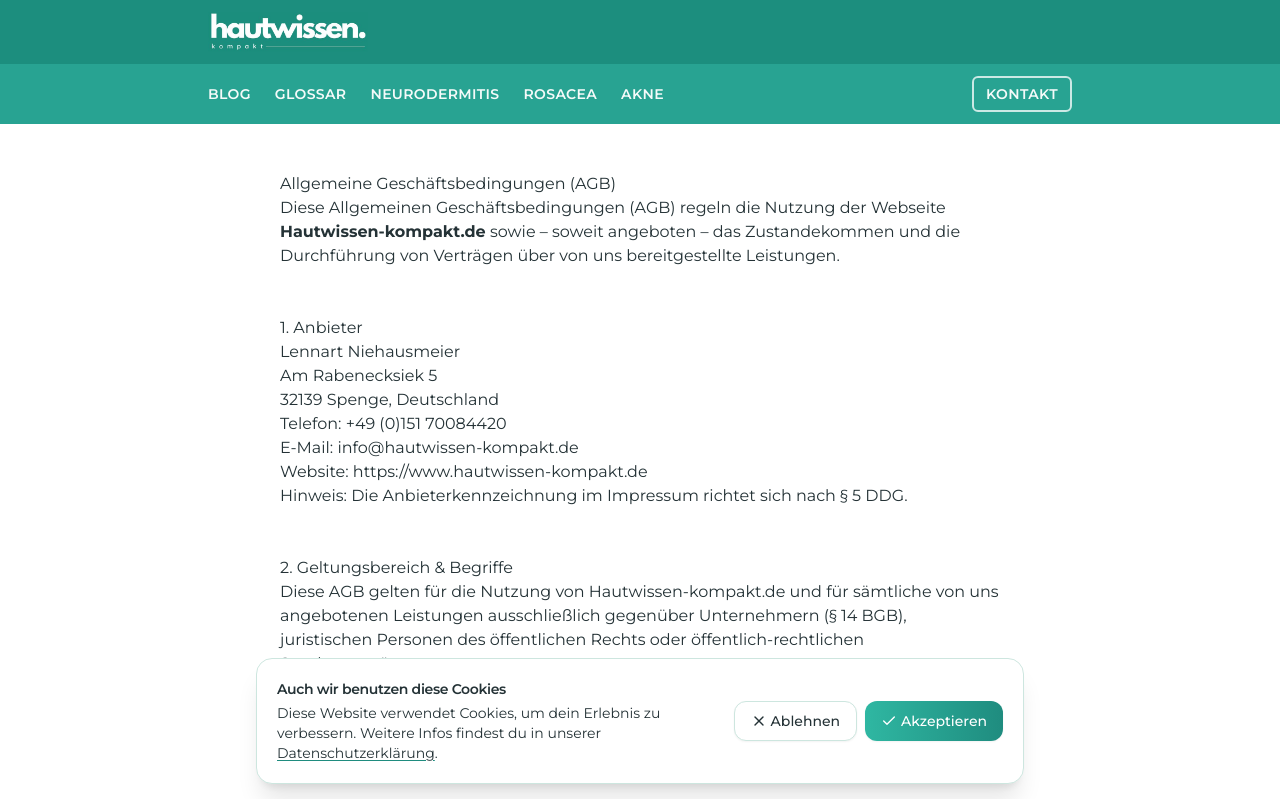
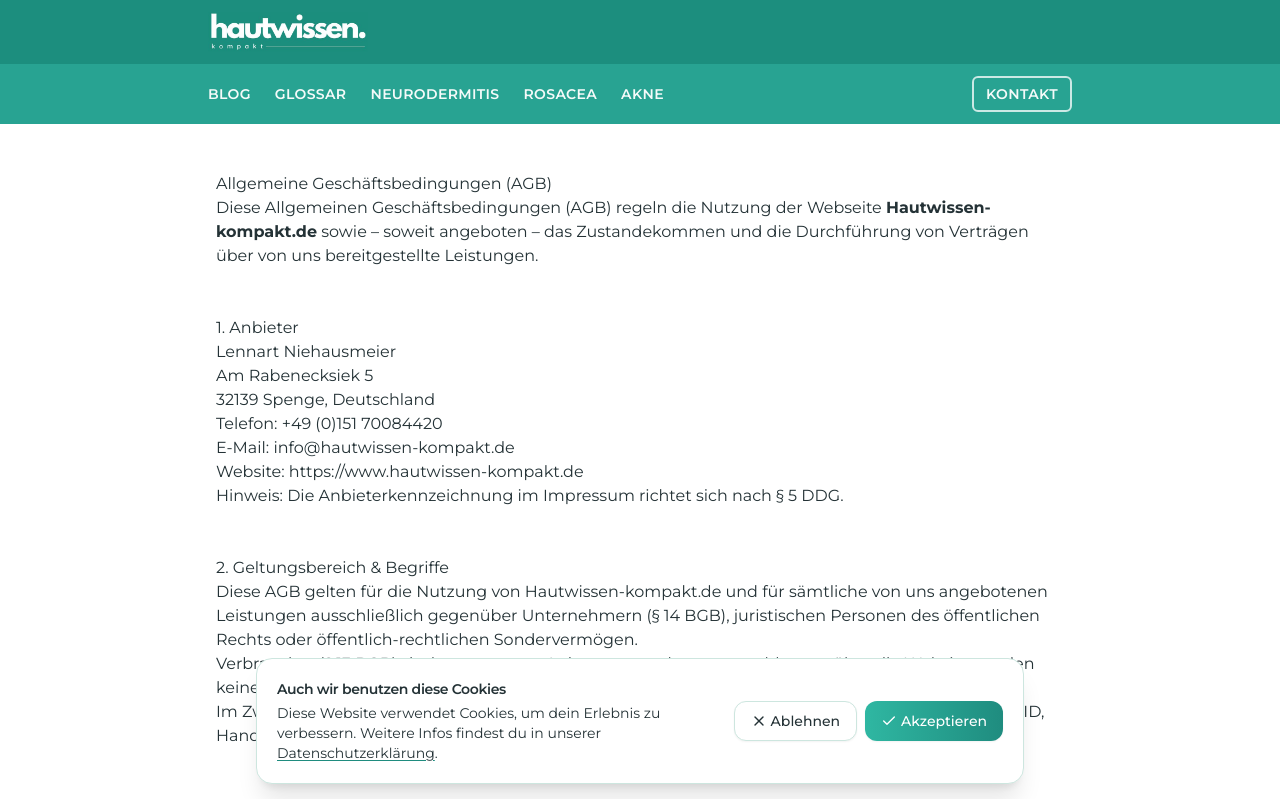
Before and after one commit to hautgesundheitmagazin-hub/website, a Next.js app: page /agb in a window 1280 px wide. Shown: the top 799 px of the page. Built offline with nearby package versions, Linux system fonts and the light colour scheme.

Commit message:
Update page.tsx

```diff
--- a/src/app/agb/page.tsx
+++ b/src/app/agb/page.tsx
@@ -19,7 +19,7 @@ export const metadata: Metadata = {
 
 export default function AgbPage() {
   return (
-    <main className="mx-auto max-w-3xl px-6 py-12 prose prose-neutral">
+    <main className="mx-auto max-w-4xl px-6 py-12 prose prose-neutral">
       <h1>Allgemeine Geschäftsbedingungen (AGB)</h1>
 
       <p>
```
